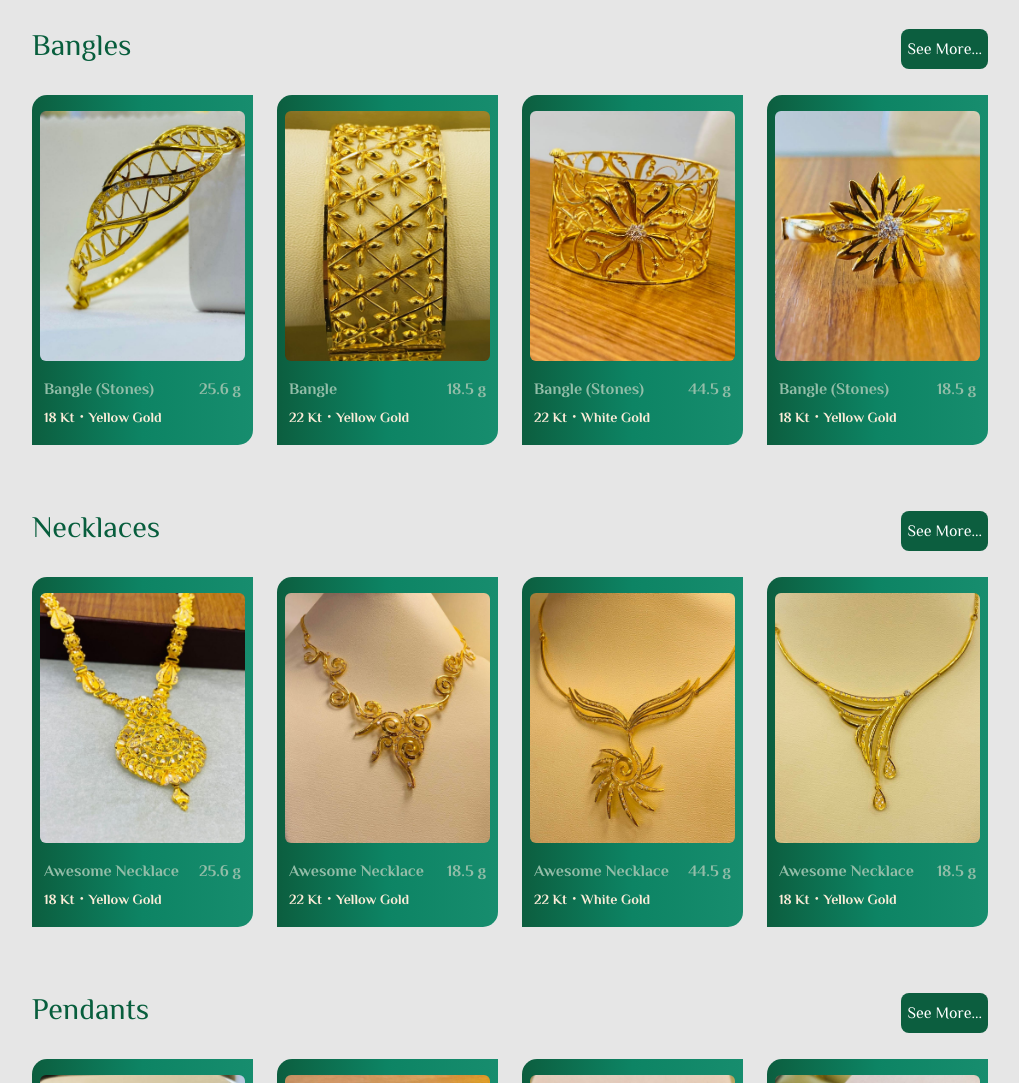
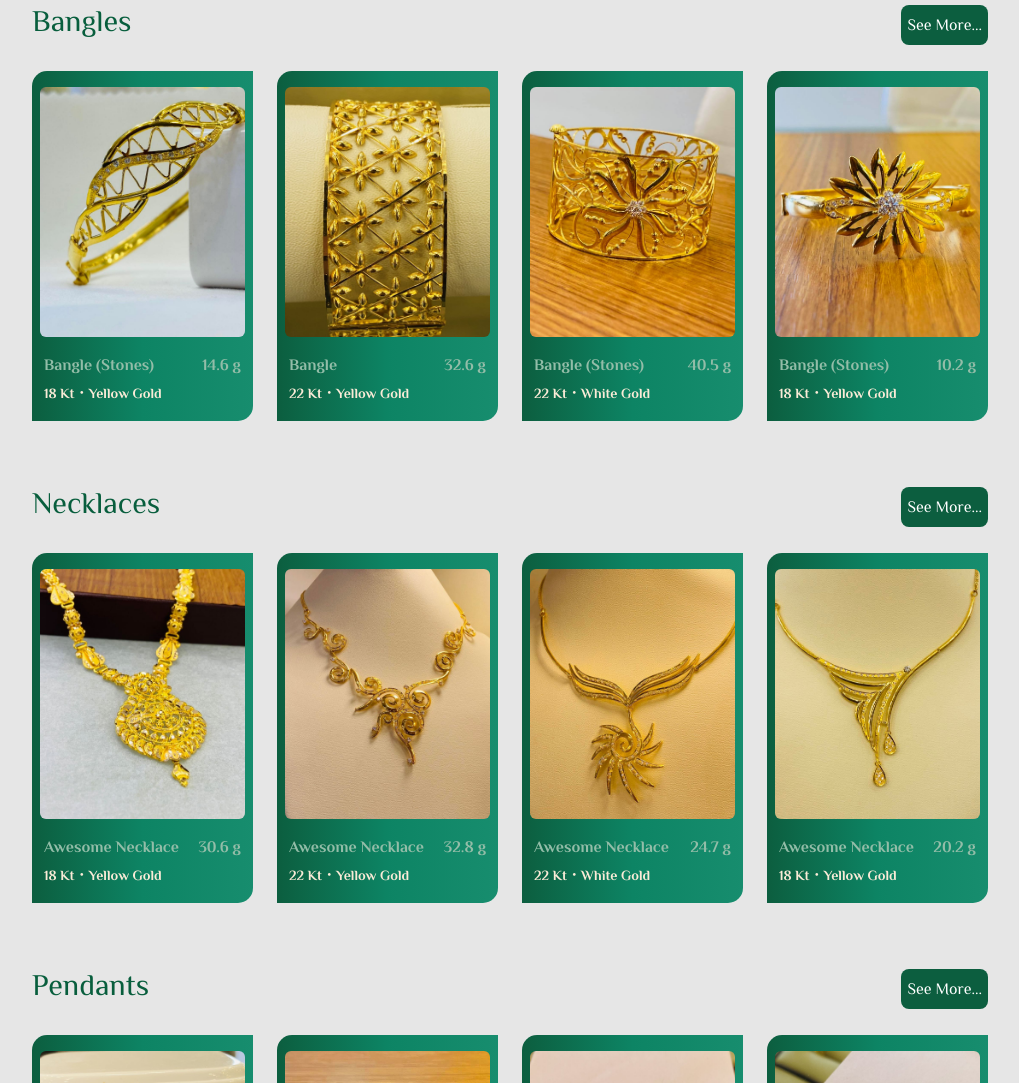
Before and after one commit to munazzahammf/musthafa, a plain HTML site: page index.html in a window 1280 px wide. Shown: the part 2422-3505 px from the top of the page, without its empty margins (130-1149 px from the left). Drawn offline with nearby package versions, Linux system fonts and the light colour scheme.

Commit message:
some changes

```diff
--- a/css/styles.css
+++ b/css/styles.css
@@ -91,18 +91,6 @@ a:active {
 .logo {
       width: 80px;
       cursor: pointer;
-}
-
-.border-box1 {
-
-      position: absolute;
-      padding-left: 0 3rem;
-      width: 650px;
-      height: 600px;
-      margin: 50px auto;
-      border-style: double;
-      border-color: var(--background-color);
-      border-width: 20px;
 }
 
 .text-wrapper {
--- a/index.html
+++ b/index.html
@@ -1,7 +1,7 @@
 <!DOCTYPE html>
 <html lang="en">
 <head>
-  <meta charset="UTF-8" /> add
+  <meta charset="UTF-8" />
   <meta http-equiv="X-UA-Compatible" content="IE=edge" />
   <meta name="viewport" content="width=device-width, initial-scale=1.0" />
 
--- a/js/bangles.js
+++ b/js/bangles.js
@@ -2,14 +2,14 @@ const bangles = [
   {
     "itemname": "Bangle (Stones)",
     "filepath": "img/bangles/bangle 1.jpeg",
-    "weight": "25.6 g",
+    "weight": "14.6 g",
     "type": "18 Kt ･ Yellow Gold",
     "liked": false
   },
   {
     "itemname": "Bangle",
     "filepath": "img/bangles/bangle 2.jpeg",
-    "weight": "18.5 g",
+    "weight": "32.6 g",
     "type": "22 Kt ･ Yellow Gold",
     "liked": false
 
@@ -17,7 +17,7 @@ const bangles = [
   {
     "itemname": "Bangle (Stones)",
     "filepath": "img/bangles/bangle 3.jpeg",
-    "weight": "44.5 g",
+    "weight": "40.5 g",
     "type": "22 Kt ･ White Gold",
     "liked": false
 
@@ -25,35 +25,35 @@ const bangles = [
   {
     "itemname": "Bangle (Stones)",
     "filepath": "img/bangles/bangle 4.jpeg",
-    "weight": "18.5 g",
+    "weight": "10.2 g",
     "type": "18 Kt ･ Yellow Gold",
     "liked": false
   },
   {
     "itemname": "Bangle",
     "filepath": "img/bangles/bangle 5.jpeg",
-    "weight": "18.5 g",
+    "weight": "12.3 g",
     "type": "18 Kt ･ Yellow Gold",
     "liked": false
   },
   {
     "itemname": "Bangle",
     "filepath": "img/bangles/bangle 6.jpeg",
-    "weight": "18.5 g",
+    "weight": "14.2 g",
     "type": "18 Kt ･ Yellow Gold",
     "liked": false
   },
   {
     "itemname": "Bangle",
     "filepath": "img/bangles/bangle 7.jpeg",
-    "weight": "25.6 g",
+    "weight": "12.8 g",
     "type": "18 Kt ･ Yellow Gold",
     "liked": false
   },
   {
     "itemname": "Bangle",
     "filepath": "img/bangles/bangle 8.jpeg",
-    "weight": "18.5 g",
+    "weight": "10.4 g",
     "type": "22 Kt ･ Yellow Gold",
     "liked": false
 
@@ -61,7 +61,7 @@ const bangles = [
   {
     "itemname": "Bangle (Stones)",
     "filepath": "img/bangles/bangle 9.jpeg",
-    "weight": "44.5 g",
+    "weight": "14.3 g",
     "type": "22 Kt ･ White Gold",
     "liked": false
 
@@ -69,21 +69,21 @@ const bangles = [
   {
     "itemname": "Bangle",
     "filepath": "img/bangles/bangle 10.jpeg",
-    "weight": "18.5 g",
+    "weight": "20.2 g",
     "type": "18 Kt ･ Yellow Gold",
     "liked": false
   },
   {
     "itemname": "Bangle (Stones)",
     "filepath": "img/bangles/bangle 11.jpeg",
-    "weight": "18.5 g",
+    "weight": " 40.6 g",
     "type": "18 Kt ･ Yellow Gold",
     "liked": false
   },
   {
     "itemname": "Bangle (Stones)",
     "filepath": "img/bangles/bangle 12.jpeg",
-    "weight": "18.5 g",
+    "weight": "16.5 g",
     "type": "18 Kt ･ Yellow Gold",
     "liked": false
   }
--- a/js/necklaces.js
+++ b/js/necklaces.js
@@ -2,14 +2,14 @@ const necklaces = [
   {
     "itemname": "Awesome Necklace",
     "filepath": "img/necklaces/necklace 1.jpeg",
-    "weight": "25.6 g",
+    "weight": "30.6 g",
     "type": "18 Kt ･ Yellow Gold",
     "liked": false
   },
   {
     "itemname": "Awesome Necklace",
     "filepath": "img/necklaces/necklace 2.jpeg",
-    "weight": "18.5 g",
+    "weight": "32.8 g",
     "type": "22 Kt ･ Yellow Gold",
     "liked": false
 
@@ -17,7 +17,7 @@ const necklaces = [
   {
     "itemname": "Awesome Necklace",
     "filepath": "img/necklaces/necklace 3.jpeg",
-    "weight": "44.5 g",
+    "weight": "24.7 g",
     "type": "22 Kt ･ White Gold",
     "liked": false
 
@@ -25,49 +25,49 @@ const necklaces = [
   {
     "itemname": "Awesome Necklace",
     "filepath": "img/necklaces/necklace 4.jpeg",
-    "weight": "18.5 g",
+    "weight": "20.2 g",
     "type": "18 Kt ･ Yellow Gold",
     "liked": false
   },
   {
     "itemname": "Awesome Necklace",
     "filepath": "img/necklaces/necklace 12.jpg",
-    "weight": "18.5 g",
+    "weight": "14.3 g",
     "type": "18 Kt ･ Yellow Gold",
     "liked": false
   },
   {
     "itemname": "Awesome Necklace",
     "filepath": "img/necklaces/necklace 5.jpeg",
-    "weight": "18.5 g",
+    "weight": "24.8 g",
     "type": "18 Kt ･ Yellow Gold",
     "liked": false
   },
   {
     "itemname": "Awesome Necklace",
     "filepath": "img/necklaces/necklace 6.jpeg",
-    "weight": "18.5 g",
+    "weight": "30.6 g",
     "type": "18 Kt ･ Yellow Gold",
     "liked": false
   },
   {
     "itemname": "Awesome Necklace",
     "filepath": "img/necklaces/necklace 11.jpg",
-    "weight": "18.5 g",
+    "weight": "16.5 g",
     "type": "18 Kt ･ Yellow Gold",
     "liked": false
   },
   {
     "itemname": "Awesome Necklace",
     "filepath": "img/necklaces/necklace 7.jpeg",
-    "weight": "25.6 g",
+    "weight": "16.7 g",
     "type": "18 Kt ･ Yellow Gold",
     "liked": false
   },
   {
     "itemname": "Awesome Necklace",
     "filepath": "img/necklaces/necklace 8.jpeg",
-    "weight": "18.5 g",
+    "weight": "12.8 g",
     "type": "22 Kt ･ Yellow Gold",
     "liked": false
 
@@ -75,7 +75,7 @@ const necklaces = [
   {
     "itemname": "Awesome Necklace",
     "filepath": "img/necklaces/necklace 9.jpeg",
-    "weight": "44.5 g",
+    "weight": "12.5 g",
     "type": "22 Kt ･ White Gold",
     "liked": false
 
@@ -83,7 +83,7 @@ const necklaces = [
   {
     "itemname": "Awesome Necklace",
     "filepath": "img/necklaces/necklace 10.jpeg",
-    "weight": "18.5 g",
+    "weight": "10.7 g",
     "type": "18 Kt ･ Yellow Gold",
     "liked": false
   },
--- a/js/rings.js
+++ b/js/rings.js
@@ -2,14 +2,14 @@ const rings = [
   {
     "itemname": "Awesome ring",
     "filepath": "img/rings/ring 1.jpeg",
-    "weight": "25.6 g",
+    "weight": "14.5",
     "type": "18 Kt ･ Yellow Gold",
     "liked": false
   },
   {
     "itemname": "Awesome Earing",
     "filepath": "img/rings/ring 2.jpeg",
-    "weight": "18.5 g",
+    "weight": "14.5 g",
     "type": "22 Kt ･ Yellow Gold",
     "liked": false
 
@@ -17,35 +17,35 @@ const rings = [
   {
     "itemname": "Awesome Earing",
     "filepath": "img/rings/ring 3.jpeg",
-    "weight": "44.5 g",
+    "weight": "10.4 g",
     "type": "22 Kt ･ White Gold",
     "liked": false
   },
   {
     "itemname": "Awesome Earing",
     "filepath": "img/rings/ring 5.jpeg",
-    "weight": "18.5 g",
+    "weight": "12.6 g",
     "type": "18 Kt ･ Yellow Gold",
     "liked": false
   },
   {
     "itemname": "Awesome Earing",
     "filepath": "img/rings/ring 6.jpeg",
-    "weight": "18.5 g",
+    "weight": "16.8 g",
     "type": "18 Kt ･ Yellow Gold",
     "liked": false
   },
   {
     "itemname": "Awesome ring",
     "filepath": "img/rings/ring 7.jpeg",
-    "weight": "25.6 g",
+    "weight": "16.6 g",
     "type": "18 Kt ･ Yellow Gold",
     "liked": false
   },
   {
     "itemname": "Awesome Earing",
     "filepath": "img/rings/ring 8.jpeg",
-    "weight": "18.5 g",
+    "weight": "10.3 g",
     "type": "22 Kt ･ Yellow Gold",
     "liked": false
 
@@ -53,42 +53,42 @@ const rings = [
   {
     "itemname": "Awesome Earing",
     "filepath": "img/rings/ring 9.jpeg",
-    "weight": "44.5 g",
+    "weight": "6.6 g",
     "type": "22 Kt ･ White Gold",
     "liked": false
   },
   {
     "itemname": "Awesome Earing",
     "filepath": "img/rings/ring 10.jpeg",
-    "weight": "18.5 g",
+    "weight": "14.4 g",
     "type": "18 Kt ･ Yellow Gold",
     "liked": false
   },
   {
     "itemname": "Awesome Earing",
     "filepath": "img/rings/ring 11.jpeg",
-    "weight": "18.5 g",
+    "weight": "16.7 g",
     "type": "18 Kt ･ Yellow Gold",
     "liked": false
   },
   {
     "itemname": "Awesome Earing",
     "filepath": "img/rings/ring 12.jpeg",
-    "weight": "18.5 g",
+    "weight": "12.3 g",
     "type": "18 Kt ･ Yellow Gold",
     "liked": false
   },
   {
     "itemname": "Awesome ring",
     "filepath": "img/rings/ring 13.jpeg",
-    "weight": "25.6 g",
+    "weight": "16.6 g",
     "type": "18 Kt ･ Yellow Gold",
     "liked": false
   },
   {
     "itemname": "Awesome Earing",
     "filepath": "img/rings/ring 14.jpeg",
-    "weight": "18.5 g",
+    "weight": "4.2 g",
     "type": "22 Kt ･ Yellow Gold",
     "liked": false
 
@@ -96,21 +96,21 @@ const rings = [
   {
     "itemname": "Awesome Earing",
     "filepath": "img/rings/ring 15.jpeg",
-    "weight": "44.5 g",
+    "weight": "6.1 g",
     "type": "22 Kt ･ White Gold",
     "liked": false
   },
   {
     "itemname": "Awesome Earing",
     "filepath": "img/rings/ring 16.jpeg",
-    "weight": "18.5 g",
+    "weight": "10.4 g",
     "type": "18 Kt ･ Yellow Gold",
     "liked": false
   },
   {
     "itemname": "Awesome Earing",
     "filepath": "img/rings/ring 17.jpeg",
-    "weight": "18.5 g",
+    "weight": "6.8 g",
     "type": "18 Kt ･ Yellow Gold",
     "liked": false
   }
```
Also changed, not shown: img/earings/earing 10.jpg (added), img/earings/earing 11.jpg (added), img/earings/earing 12.jpg (added), img/earings/earing 3.jpg (added), img/earings/earing 4.jpg (added), img/earings/earing 5.jpg (added), img/earings/earing 6.jpg (added), img/earings/earing 7.jpg (added), img/earings/earing 8.jpg (added), img/earings/earing 9.jpg (added).
